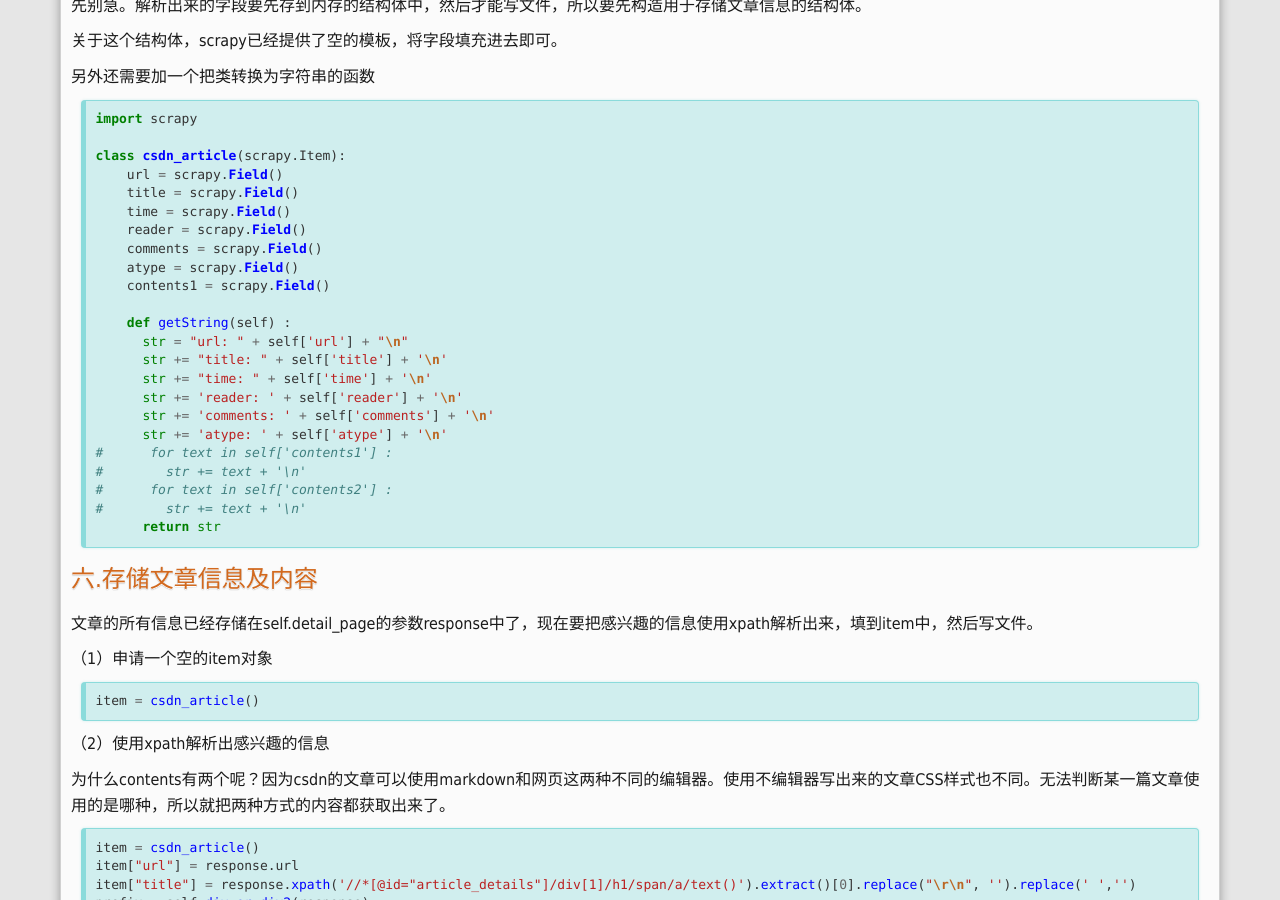
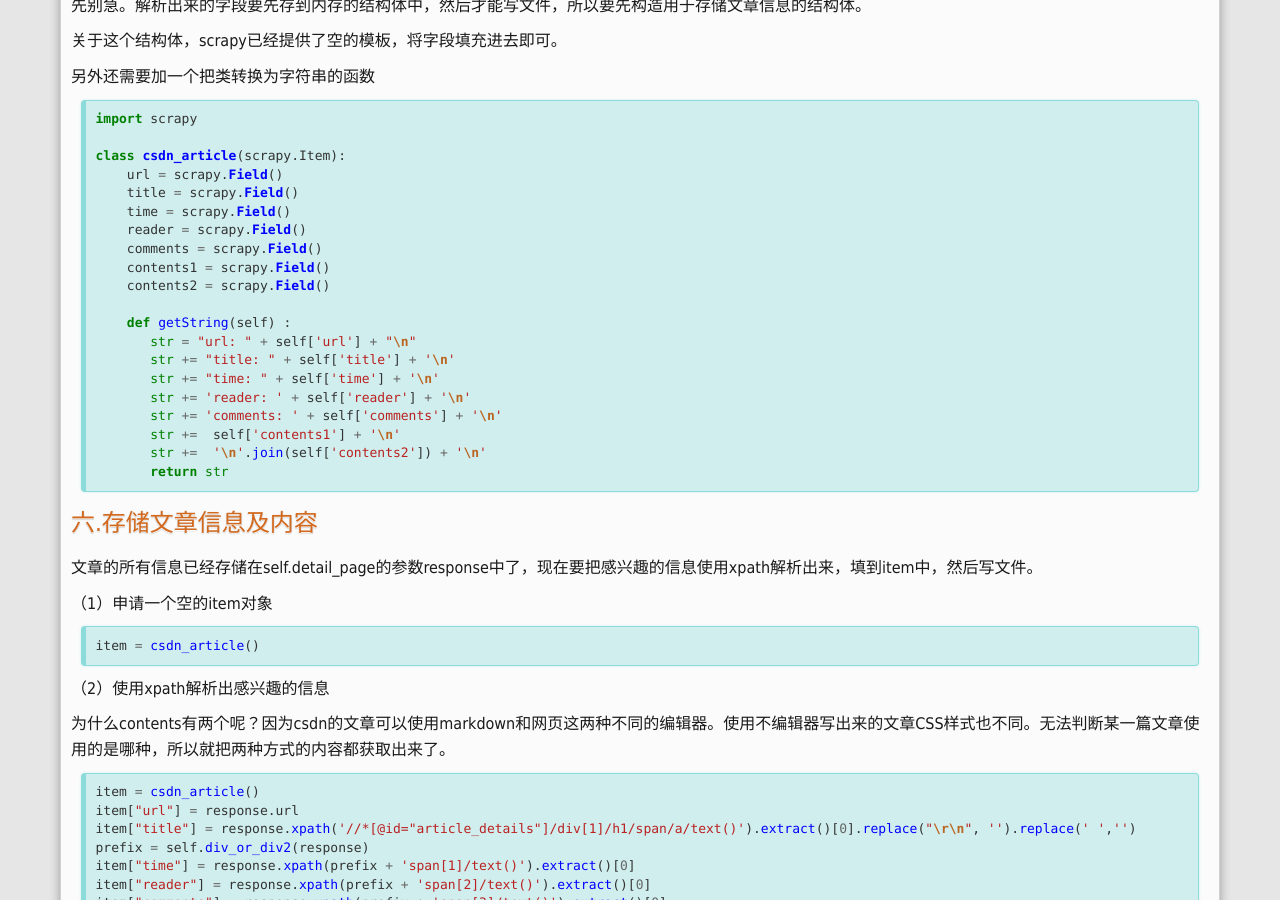
Before and after one commit to windmissing/windmissing.github.io, a Jekyll site: the page built from _posts/2016-02-25-scrapy-fetch-csdn-articles.md, in a window 1280 px wide and 900 px high, scrolled down 2816 px. Built offline with Jekyll 4.4.1, drawn with Linux system fonts in a browser that asks for light colours; Markdown is read by kramdown in place of the engine named in the settings; comment, search, counter and statistics services are not loaded.

Commit message:
Update 2016-02-25-scrapy-fetch-csdn-articles.md

````diff
--- a/_posts/2016-02-25-scrapy-fetch-csdn-articles.md
+++ b/_posts/2016-02-25-scrapy-fetch-csdn-articles.md
@@ -171,21 +171,18 @@ class csdn_article(scrapy.Item):
     time = scrapy.Field()
     reader = scrapy.Field()
     comments = scrapy.Field()
-    atype = scrapy.Field()
     contents1 = scrapy.Field()
+    contents2 = scrapy.Field()
 
     def getString(self) :
-      str = "url: " + self['url'] + "\n"
-      str += "title: " + self['title'] + '\n'
-      str += "time: " + self['time'] + '\n'
-      str += 'reader: ' + self['reader'] + '\n'
-      str += 'comments: ' + self['comments'] + '\n'
-      str += 'atype: ' + self['atype'] + '\n'
-#      for text in self['contents1'] :
-#        str += text + '\n'
-#      for text in self['contents2'] :
-#        str += text + '\n'
-      return str
+       str = "url: " + self['url'] + "\n"
+       str += "title: " + self['title'] + '\n'
+       str += "time: " + self['time'] + '\n'
+       str += 'reader: ' + self['reader'] + '\n'
+       str += 'comments: ' + self['comments'] + '\n'
+       str +=  self['contents1'] + '\n'
+       str +=  '\n'.join(self['contents2']) + '\n'
+       return str
 ```
 
 #### 六.存储文章信息及内容
````
